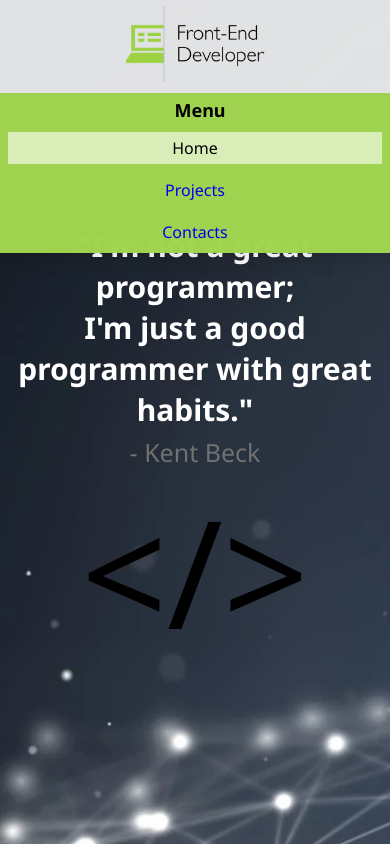
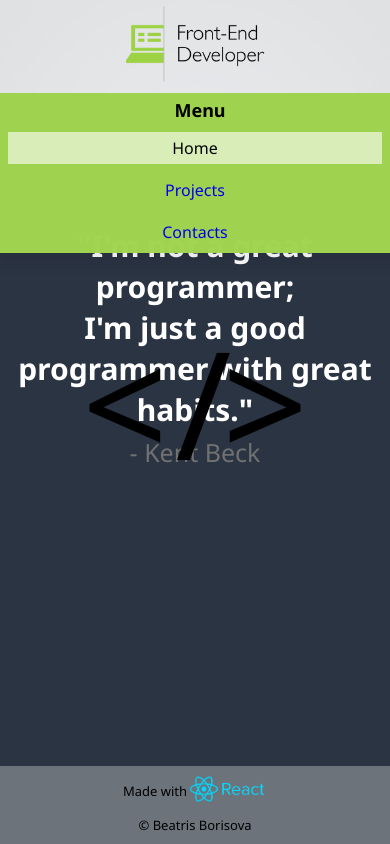
Before and after one commit to beatrisborisova/personal-website, a React (Create React App) app: page / in a window 390 px wide. Shown: the top 844 px of the page. Built offline with nearby package versions, Linux system fonts and the light colour scheme.

Commit message:
Home page animations returned

```diff
--- a/src/components/home/Home.css
+++ b/src/components/home/Home.css
@@ -4,8 +4,8 @@
 }
 
 .home-title {
-    /* position: absolute; */
-    /* top: 145px; */
+    position: absolute;
+    top: 100px;
     width: 100%;
     margin: 0 auto;
     padding-top: 80px;
@@ -25,13 +25,13 @@
 }
 
 .custom-icon {
-    /* position: absolute; */
-    /* top: 135px; */
-    /* bottom: 0; */
+    position: absolute;
+    top: 200px;
+    bottom: 0;
     font-size: 150px;
 }
 
-/* .custom-icon:nth-child(1) {
+ .custom-icon:nth-child(1) {
     left: 40%;
     animation-name: first;
     animation-duration: 1s;
@@ -98,7 +98,7 @@
         opacity: 1;
         left: 55%;
     }
-} */
+}
 
 /* RESPONSIVE */
 
@@ -114,7 +114,7 @@
     }
 
     .custom-icon {
-        top: 350px;
+        top: 200px;
     }
 
     .custom-icon:nth-child(1) {
```
